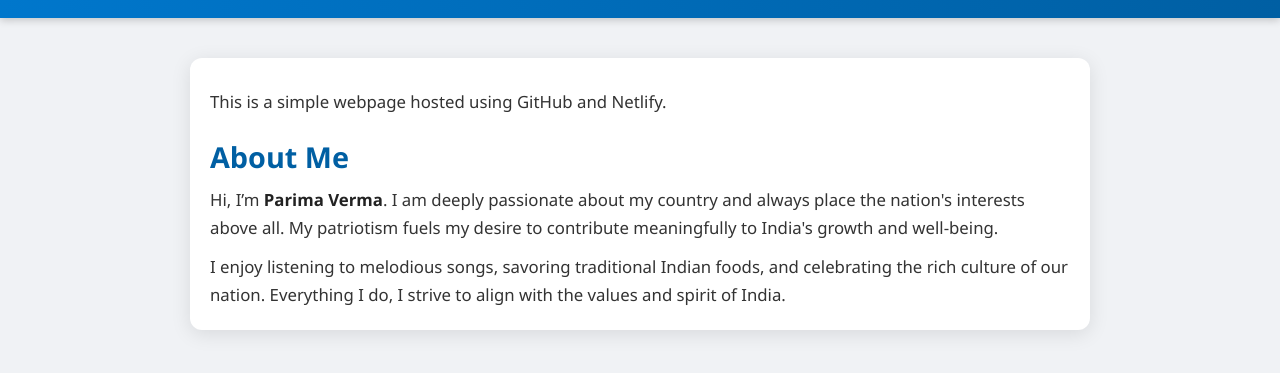
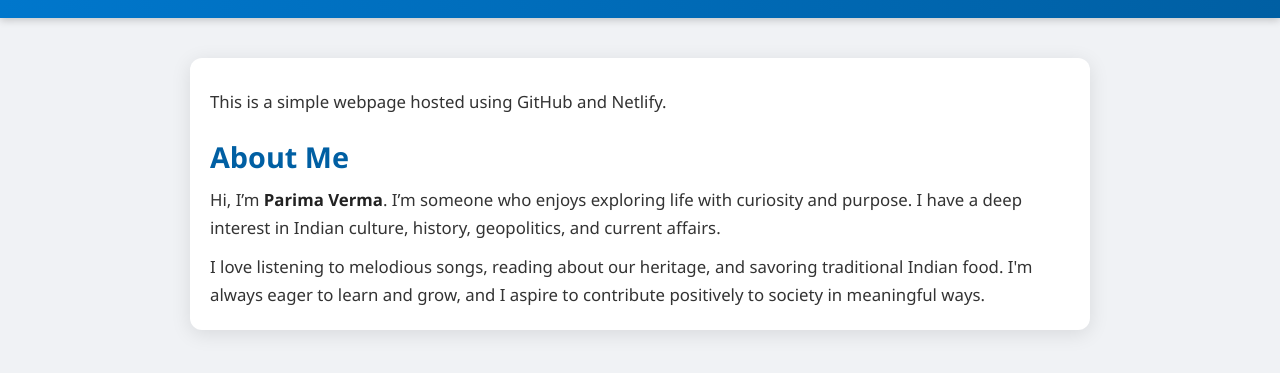
Before and after one commit to Parima-Coder/my1stwebsite, a plain HTML site: page index.html in a window 1280 px wide. Shown: the part 117-490 px from the top of the page. Drawn offline with Linux system fonts and the light colour scheme.

Commit message:
Update index.html

```diff
--- a/index.html
+++ b/index.html
@@ -67,10 +67,11 @@
         </section>
 
         <section>
-            <h2>About Me</h2>
-            <p>Hi, I’m <strong>Parima Verma</strong>. I am deeply passionate about my country and always place the nation's interests above all. My patriotism fuels my desire to contribute meaningfully to India's growth and well-being.</p>
-            <p>I enjoy listening to melodious songs, savoring traditional Indian foods, and celebrating the rich culture of our nation. Everything I do, I strive to align with the values and spirit of India.</p>
-        </section>
+    <h2>About Me</h2>
+    <p>Hi, I’m <strong>Parima Verma</strong>. I’m someone who enjoys exploring life with curiosity and purpose. I have a deep interest in Indian culture, history, geopolitics, and current affairs.</p>
+    <p>I love listening to melodious songs, reading about our heritage, and savoring traditional Indian food. I'm always eager to learn and grow, and I aspire to contribute positively to society in meaningful ways.</p>
+         </section>
+
     </main>
 
 </body>
```
